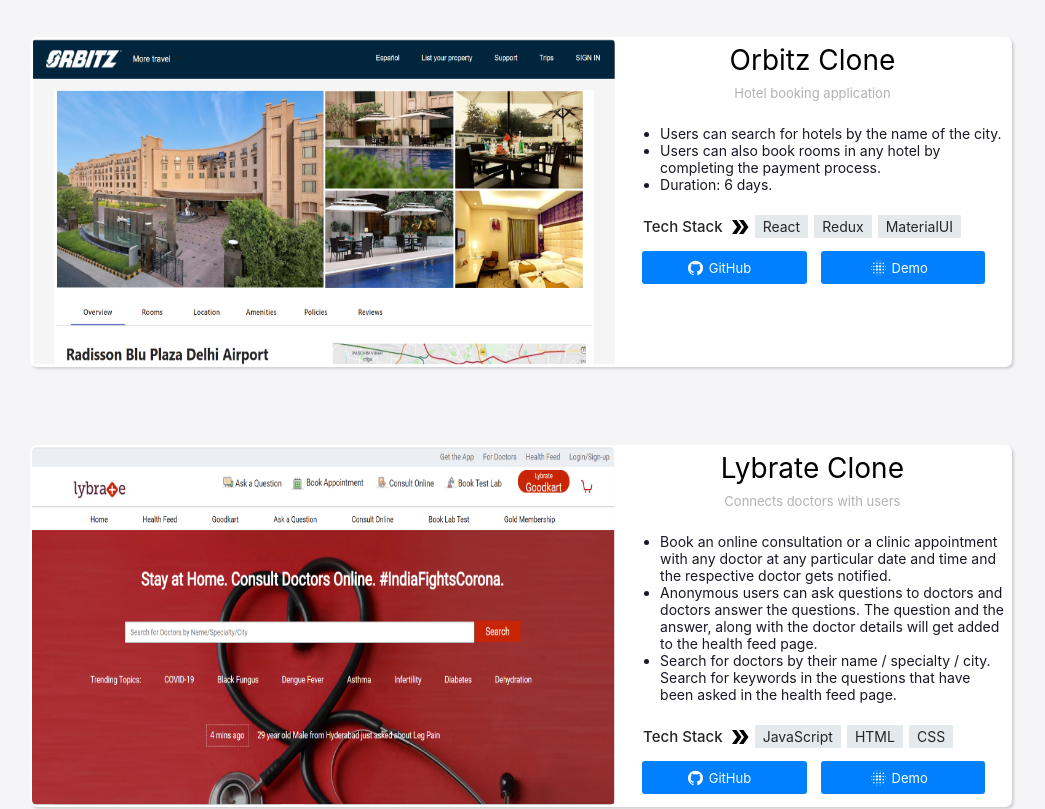
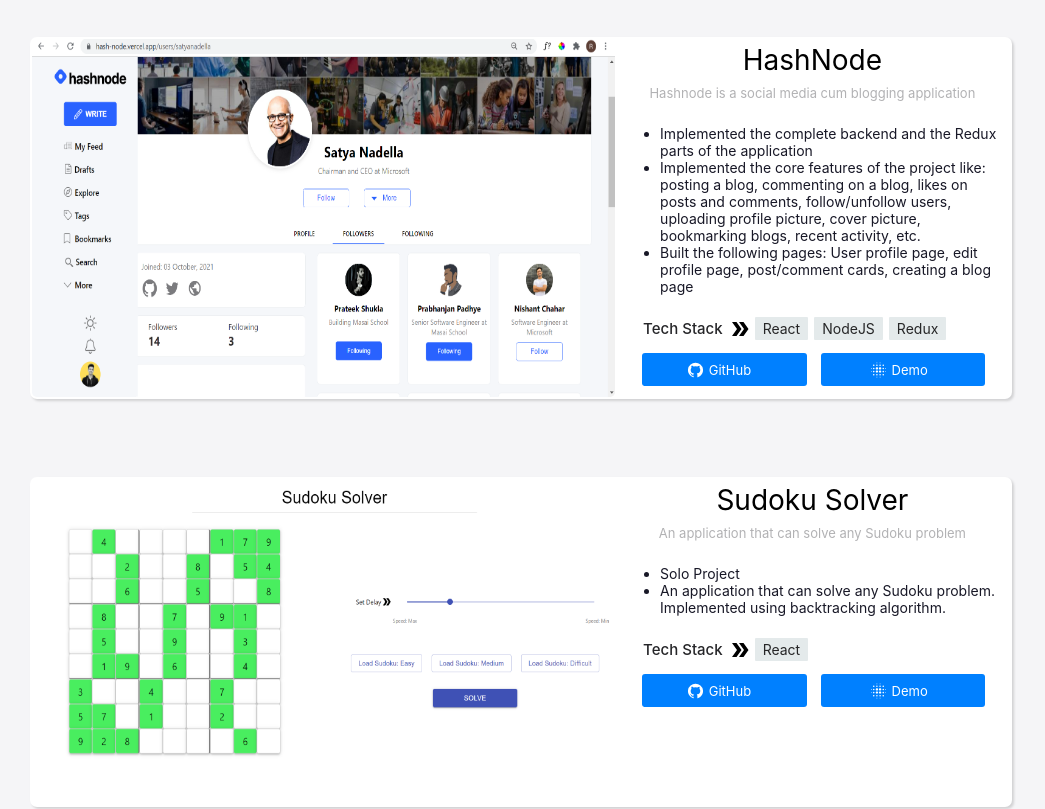
Before and after one commit to rajatshet5/portfolio, a React (Create React App) app: page / in a window 1280 px wide. Shown: the part 1960-2769 px from the top of the page, without its empty margins (119-1164 px from the left). Built offline with nearby package versions, Linux system fonts and the light colour scheme.

Commit message:
added new projects

```diff
--- a/src/Components/Home.jsx
+++ b/src/Components/Home.jsx
@@ -365,10 +365,30 @@
     ]
     const projects = [
         {
+            name: "HashNode",
+            img: "/hashnodePicture.png",
+            desc: "Hashnode is a social media cum blogging application",
+            features: ["Implemented the complete backend and the Redux parts of the application", "Implemented the core features of the project like: posting a blog, commenting on a blog, likes on posts and comments, follow/unfollow users, uploading profile picture, cover picture, bookmarking blogs, recent activity, etc.", "Built the following pages: User profile page, edit profile page, post/comment cards, creating a blog page"],
+            responsibilities: "",
+            techStack:["React", "NodeJS", "Redux"],
+            gitHub:"https://github.com/pawanpatidar21/hashnode_clone",
+            demo:"https://hash-node.vercel.app/"
+        },
+        {
+            name: "Sudoku Solver",
+            img: "/sudokuPicture.png",
+            desc: "An application that can solve any Sudoku problem",
+            features: ["Solo Project", "An application that can solve any Sudoku problem. Implemented using backtracking algorithm."],
+            responsibilities: "",
+            techStack:["React"],
+            gitHub:"https://github.com/rajatshet5/sudoku-solver",
+            demo:"https://sudoku-solver-rajatshet.vercel.app/"
+        },
+        {
             name: "Orbitz Clone",
             img: "/orbitzPicture.png",
             desc: "Hotel booking application",
-            features: ["Users can search for hotels by the name of the city.","Users can also book rooms in any hotel by completing the payment process.", "Duration: 6 days."],
+            features: ["Users can search for hotels by the name of the city and book rooms in any hotel by completing the payment process.", "Implemented the complete Redux part of the application along with the search feature", "Also built the hotel intro page, booking confirmation page and implemented the payment process using Stripe payment gateway"],
             responsibilities: "",
             techStack:["React", "Redux", "MaterialUI"],
             gitHub:"https://github.com/Deependra-Negi/orbitz-clone",
@@ -393,17 +413,7 @@
             techStack: ["React"],
             gitHub: "https://github.com/rajatshet5/bedonor.org-Clone",
             demo:"https://bedonor.vercel.app/"
-        },
-        // {
-        //     name: "Sudoku Solver",
-        //     img: "/sudokuPicture.png",
-        //     desc: "An application that can solve any Sudoku problem",
-        //     features: "",
-        //     responsibilities: "",
-        //     techStack:"React",
-        //     gitHub:"",
-        //     demo:""
-        // }
+        }
     ];
     const goHome = async () => {
         window.scrollTo(0, 0)
```
Also changed, not shown: public/hashnodePicture.png (added).
